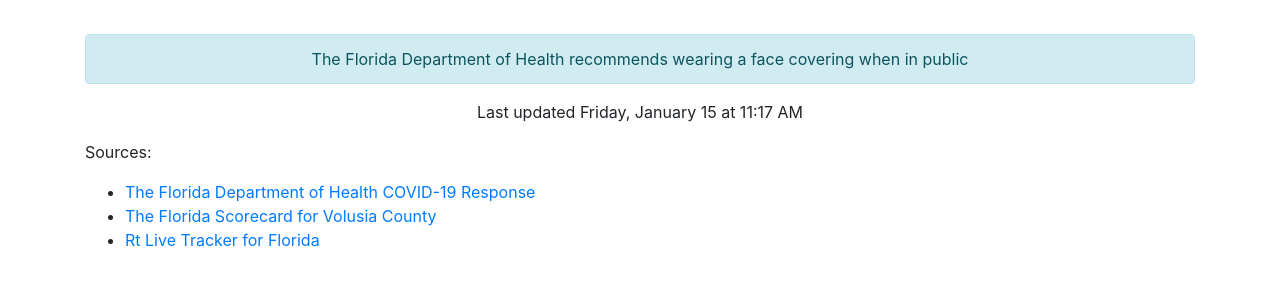
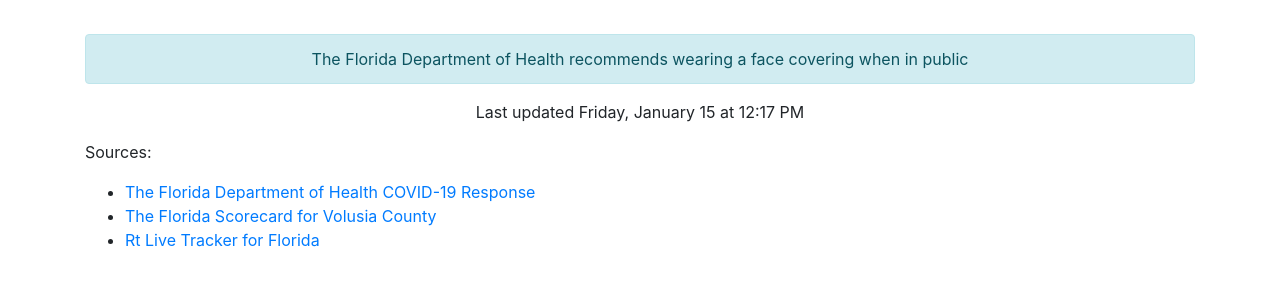
Before and after one commit to thinkjson/timeforchurch, a Jekyll site: the page built from index.md, in a window 1280 px wide. Shown: the part 586-881 px from the top of the page. Built offline with Jekyll 4.4.1, drawn with Linux system fonts in a browser that asks for light colours; our own code applies the rules of GitHub Pages for plain Markdown files.

Commit message:
Updating data

```diff
--- a/_includes/data.html
+++ b/_includes/data.html
@@ -10,4 +10,4 @@
     <div class="outcome text-success">YES</div>
     <div class="alert alert-info" role="alert">The Florida Department of Health recommends wearing a face covering when in public</div>
 
-    <p>Last updated Friday, January 15 at 11:17 AM</p>
+    <p>Last updated Friday, January 15 at 12:17 PM</p>
```
